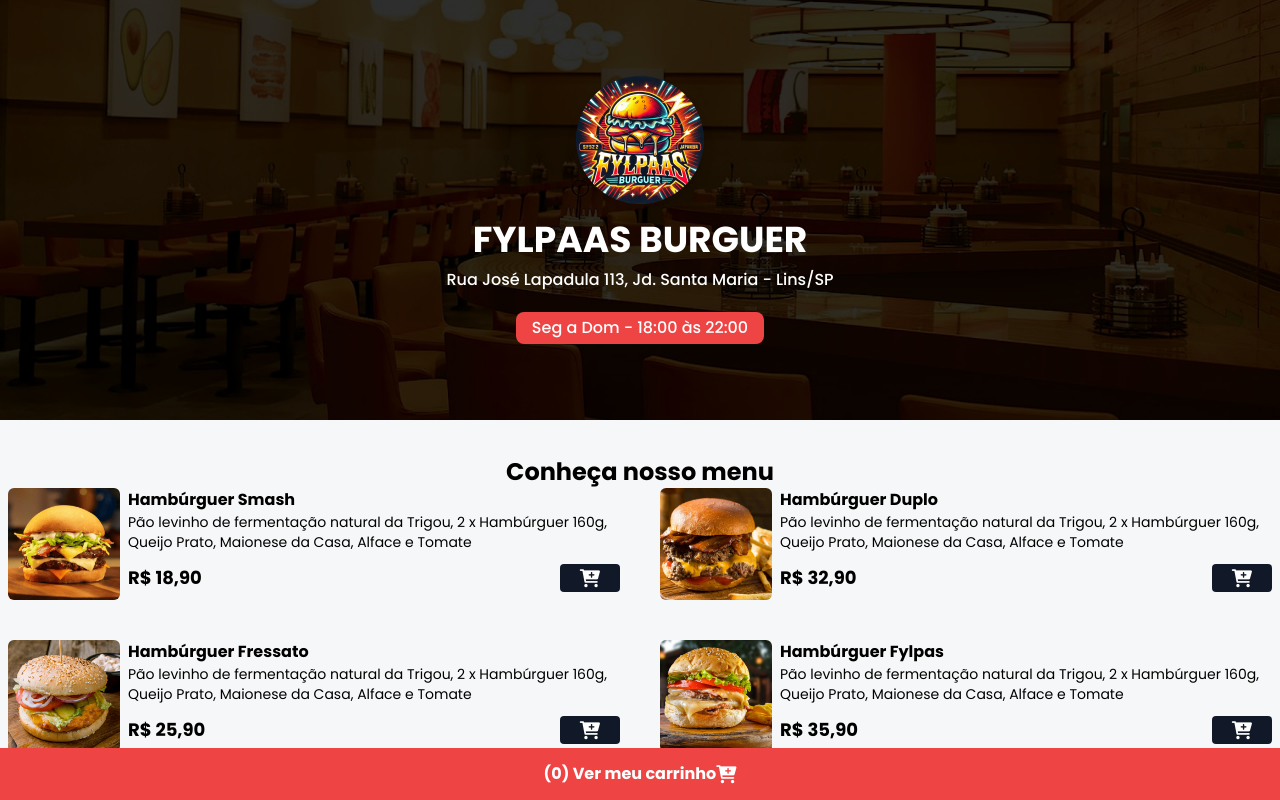
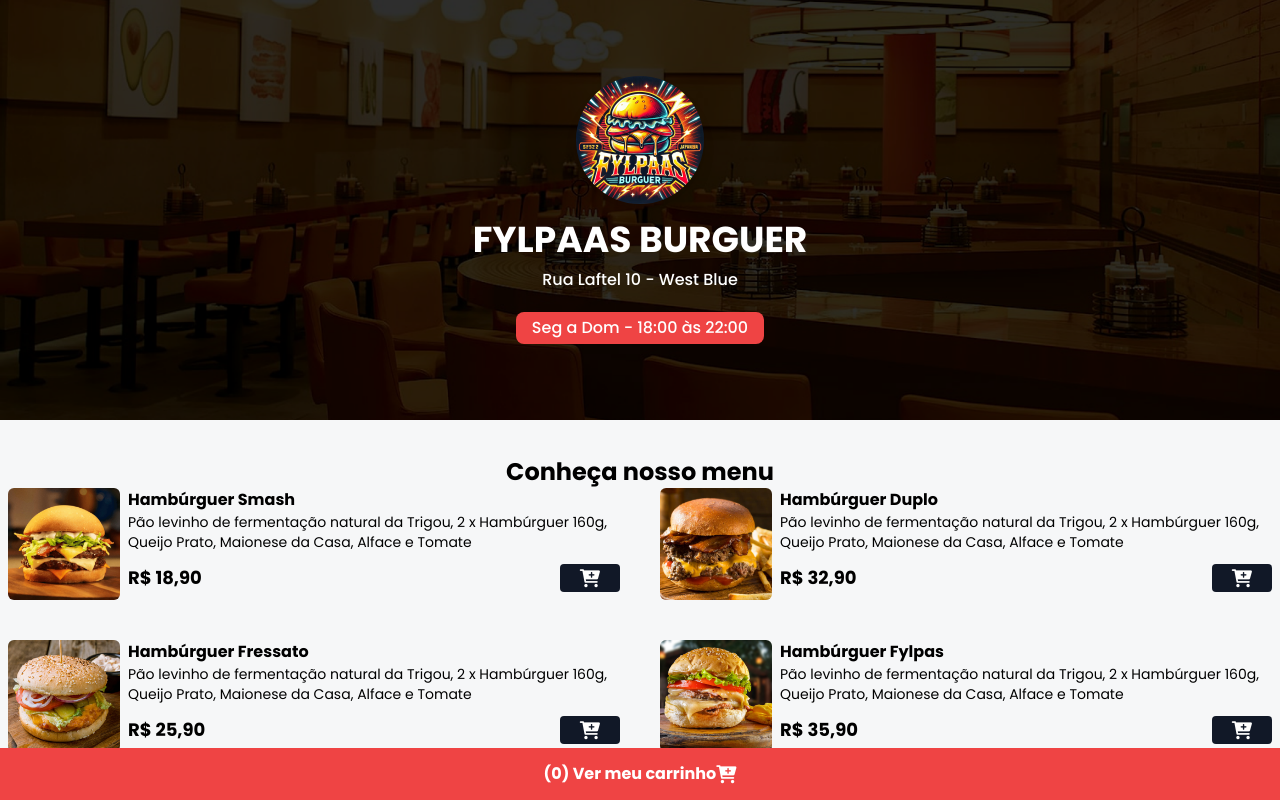
Before and after one commit to FelypeBrito/Projeto_Cardapio, a website: page index.html in a window 1280 px wide. Shown: the top 800 px of the page. Drawn offline with nearby package versions, Linux system fonts and the light colour scheme.

Commit message:
03/12/2024

```diff
--- a/index.html
+++ b/index.html
@@ -40,7 +40,7 @@
                 class="w-32 h-32 rounded-full shadow-lg hover:scale-110 duration-200 " />
 
             <h1 class="text-4xl mt-4 mb-2 font-bold text-white ">FYLPAAS BURGUER</h1>
-            <span class="text-white font-medium">Rua José Lapadula 113, Jd. Santa Maria - Lins/SP</span>
+            <span class="text-white font-medium">Rua Laftel 10 - West Blue</span>
             <div class="bg-green-600 px-4 py-1 rounded-lg mt-5" id="date-span">
                 <span class="text-white font-medium"> Seg a Dom - 18:00 às 22:00 </span>
             </div>
```
